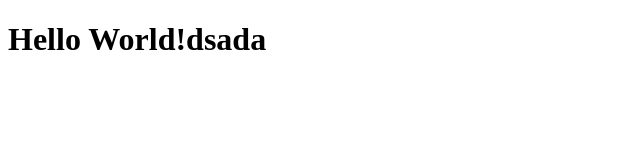
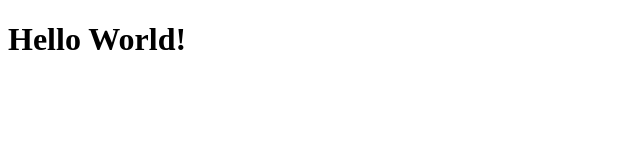
Before and after one commit to FrancescoMarra97/Hello_World, a plain HTML site: page index.html in a window 1280 px wide. Shown: the whole page, without its empty margins (0-640 px from the left). Drawn offline with Linux system fonts and the light colour scheme.

Commit message:
correction

```diff
--- a/index.html
+++ b/index.html
@@ -7,7 +7,7 @@
 </head>
 <body>
     <h1>
-        Hello World!dsada
+        Hello World!
     </h1>
 </body>
 </html>
```
